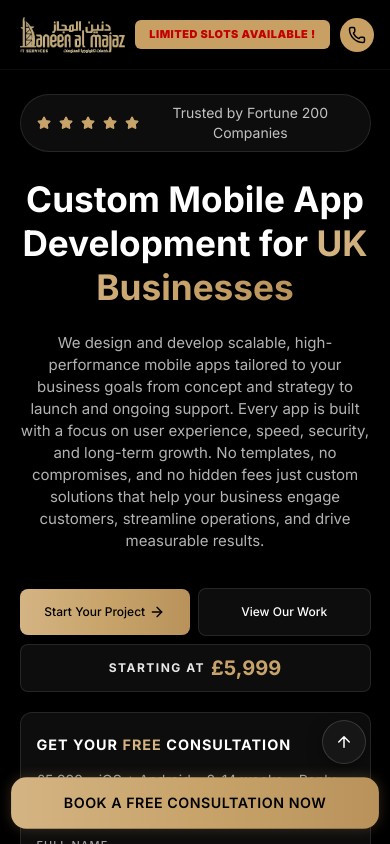
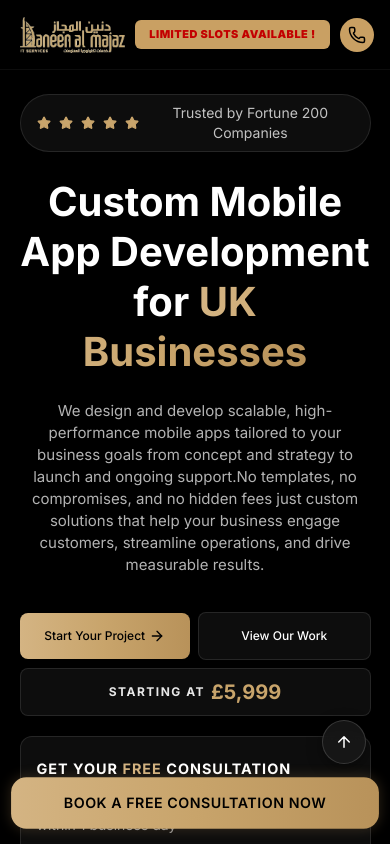
Before and after one commit to faheemnazir/landingpagedan, a React (Vite) app: page / in a window 390 px wide. Shown: the top 844 px of the page. Built offline with nearby package versions, Linux system fonts and the light colour scheme.

Commit message:
feat: increase hero title font-size slightly and apply subtitle copy changes

```diff
--- a/src/components/Hero.css
+++ b/src/components/Hero.css
@@ -43,7 +43,7 @@
   font-family: 'Inter', sans-serif;
   font-style: normal;
   font-weight: 700;
-  font-size: clamp(2rem, 4vw, 5.5rem);
+  font-size: clamp(2.4rem, 4.3vw, 5.8rem);
   line-height: 1.15;
   color: #FFFFFF;
   margin: 0;
@@ -441,7 +441,7 @@
   }
 
   .hero-title {
-    font-size: 2.2rem;
+    font-size: 2.5rem;
     line-height: 1.25;
   }
 
--- a/src/components/Hero.jsx
+++ b/src/components/Hero.jsx
@@ -56,7 +56,7 @@ const Hero = () => {
         </h1>
 
         <p className="hero-subtitle">
-          We design and develop scalable, high-performance mobile apps tailored to your business goals from concept and strategy to launch and ongoing support. Every app is built with a focus on user experience, speed, security, and long-term growth. No templates, no compromises, and no hidden fees just custom solutions that help your business engage customers, streamline operations, and drive measurable results.</p>
+          We design and develop scalable, high-performance mobile apps tailored to your business goals from concept and strategy to launch and ongoing support.No templates, no compromises, and no hidden fees just custom solutions that help your business engage customers, streamline operations, and drive measurable results.</p>
 
         <div className="hero-actions">
           <a href="#contact-form" className="btn-start" style={{ textDecoration: 'none' }}>
```
